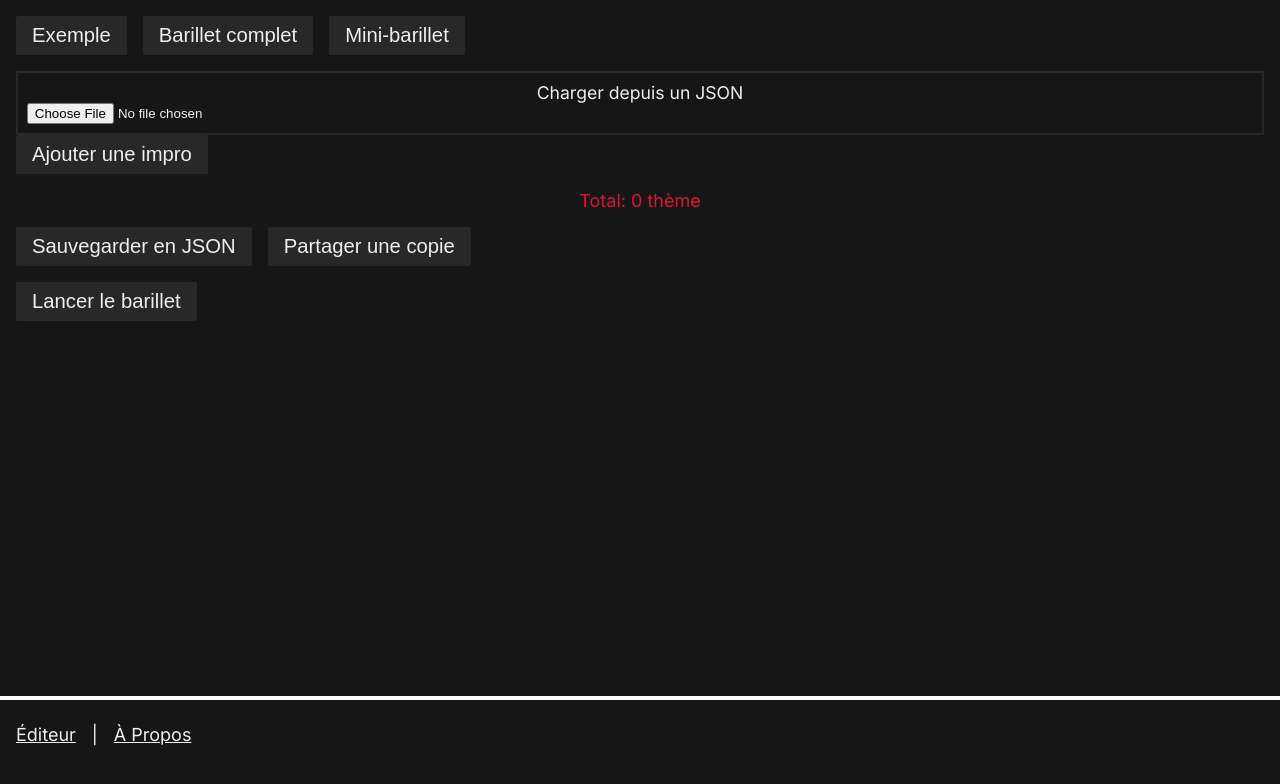
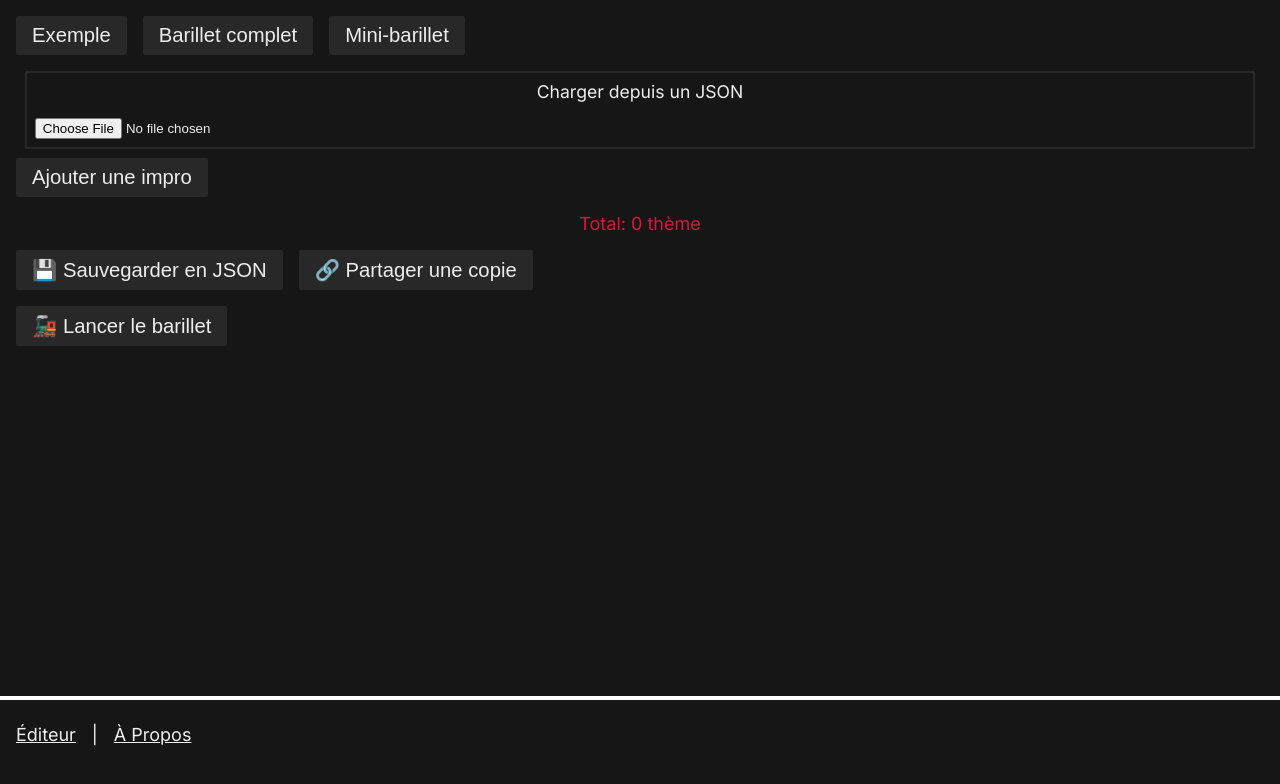
Before and after one commit to tchapeaux/improv-barillet-editor, a React (Vite) app: page /#/ in a window 1280 px wide. Shown: the top 784 px of the page. Built offline with nearby package versions, Linux system fonts and the light colour scheme.

Commit message:
✨ Many tweaks

```diff
--- a/src/components/LiveMode.jsx
+++ b/src/components/LiveMode.jsx
@@ -71,10 +71,10 @@ export default function LiveMode({ barillet }) {
   return (
     <>
       {hasSeenAllThemes ? (
-        <>
+        <div className="live-menu-end">
           <p>Vous avez vu tous les thèmes !</p>
           <button onClick={reset}>Recommencer</button>
-        </>
+        </div>
       ) : (
         <>
           <ThemeCard theme={currentTheme} />
@@ -82,7 +82,7 @@ export default function LiveMode({ barillet }) {
             alreadySeenIds={alreadySeenIds.current}
             barillet={barillet}
           />
-          <div className="live-menu">
+          <div className="live-menu-controls">
             <button onClick={onSkip}>Garder pour plus tard</button>
             <button onClick={onNext}>Impro suivante</button>
           </div>
--- a/src/components/editor.jsx
+++ b/src/components/editor.jsx
@@ -33,7 +33,7 @@ export default function Editor({ barillet, dispatchBarillet }) {
       <div className="barillet-options">
         {countThemes > 0 ? (
           <button onClick={() => dispatchBarillet({ type: "reset" })}>
-            Vider
+            ♻️ Vider
           </button>
         ) : (
           <>
@@ -222,7 +222,7 @@ export default function Editor({ barillet, dispatchBarillet }) {
             )
           }
         >
-          Sauvegarder en JSON
+          💾 Sauvegarder en JSON
         </button>
         <button
           onClick={() => {
@@ -231,7 +231,9 @@ export default function Editor({ barillet, dispatchBarillet }) {
             setTimeout(() => setIsCopied(false), 3000);
           }}
         >
-          {isCopied ? "✅ Copié dans le presse-papier" : "Partager une copie"}
+          {isCopied
+            ? "✅ Copié dans le presse-papier"
+            : "🔗 Partager une copie"}
         </button>
       </div>
     </>
--- a/src/pages/home.jsx
+++ b/src/pages/home.jsx
@@ -107,13 +107,15 @@ export default function Home() {
         <>
           <Editor barillet={barillet} dispatchBarillet={dispatchBarillet} />
           <button onClick={() => setView("liveMode")}>
-            Lancer le barillet
+            🚂 Lancer le barillet
           </button>
         </>
       ) : (
         <>
           <LiveMode barillet={barillet} />
-          <button onClick={() => setView("editor")}>Revenir à l'éditeur</button>
+          <button onClick={() => setView("editor")}>
+            🔙 Revenir à l'éditeur
+          </button>
         </>
       )}
     </>
--- a/src/styles/barillet.scss
+++ b/src/styles/barillet.scss
@@ -1,3 +1,11 @@
+.barillet-view-options {
+  padding-bottom: 1rem;
+
+  @media screen and (max-width: 900px) {
+    display: none;
+  }
+}
+
 .barillet-grid {
   display: grid;
   grid-template-columns: repeat(auto-fit, minmax(300px, 1fr));
--- a/src/styles/styles.scss
+++ b/src/styles/styles.scss
@@ -70,10 +70,16 @@ body {
 .import-from-json {
   display: flex;
   flex-direction: column;
-  padding: 0.5em;
+  margin: 0.5em;
+  padding: 0.5rem;
   text-align: center;
   border: 2px solid var(--bg-tertiary);
   font-size: 1.1rem;
+
+  input {
+    padding-top: 1rem;
+    text-align: center;
+  }
 }
 
 .barillet-options {
@@ -102,7 +108,7 @@ body {
   color: var(--text-invalid);
 }
 
-.live-menu {
+.live-menu-controls {
   width: 100%;
   margin: 1rem 0;
   display: flex;
@@ -120,11 +126,18 @@ body {
   }
 }
 
+.live-menu-end {
+  display: flex;
+  flex-direction: column;
+  align-items: center;
+  padding-bottom: 1rem;
+}
+
 .live-progress {
   display: flex;
   flex-direction: row;
   flex-wrap: wrap;
-  justify-content: center;
+  justify-content: space-evenly;
   margin: 1rem;
 
   .progress-bubble {
```
